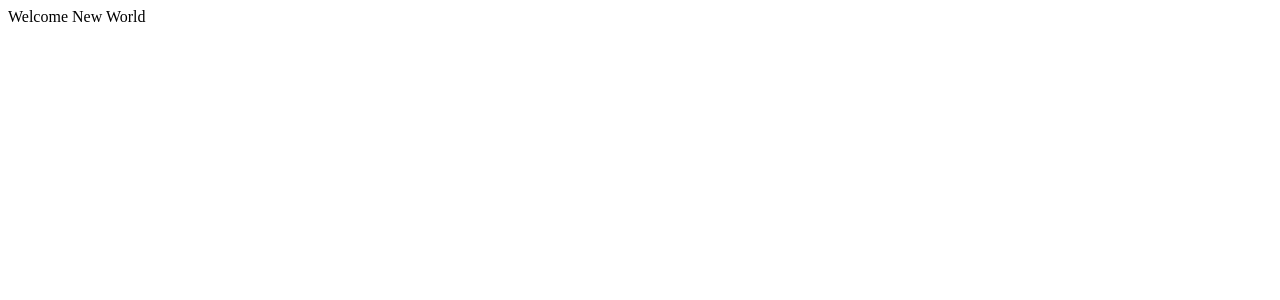
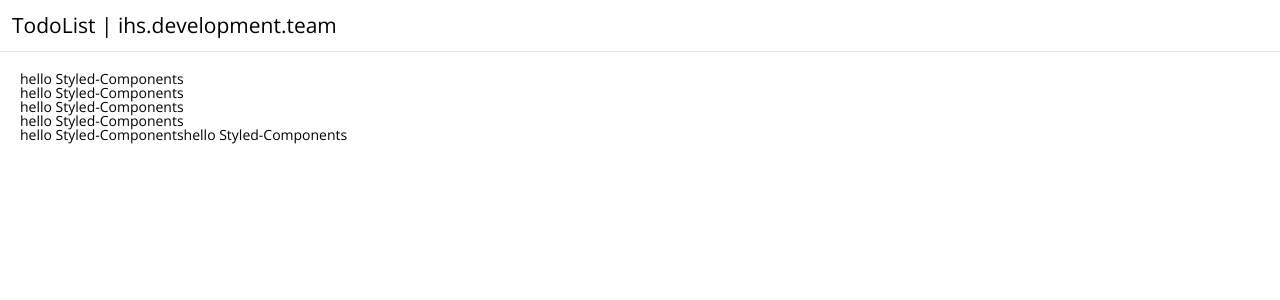
Before and after one commit to SmileRush/edu-frontend-todo, a Next.js app: page / in a window 1280 px wide. Shown: the top 300 px of the page. Built offline with nearby package versions, Linux system fonts and the light colour scheme.

Commit message:
#4 Todo List (make Header Component)

```diff
--- /dev/null
+++ b/components/Header/index.tsx
@@ -0,0 +1,12 @@
+import React from 'react'
+import { Styled_Header } from './styles'
+
+const Header: React.FC = () => {
+  return (
+    <Styled_Header>
+      <h1>TodoList | ihs.development.team</h1>
+    </Styled_Header>
+  )
+}
+
+export default Header
--- /dev/null
+++ b/components/Header/styles.tsx
@@ -0,0 +1,14 @@
+import styled from 'styled-components';
+import palette from '../../styles/palette';
+
+export const Styled_Header = styled.header`
+  display: flex;
+  align-items: center;
+  width: 100%;
+  height: 52px;
+  padding: 0 12px;
+  border-bottom: 1px solid ${palette.gray};
+  h1 {
+    font-size: 21px;
+  }
+`
--- a/package.json
+++ b/package.json
@@ -21,11 +21,14 @@
   "dependencies": {
     "next": "^12.0.4",
     "react": "^17.0.2",
-    "react-dom": "^17.0.2"
+    "react-dom": "^17.0.2",
+    "styled-components": "^5.3.3",
+    "styled-reset": "^4.3.4"
   },
   "devDependencies": {
     "@types/node": "^16.11.9",
     "@types/react": "^17.0.36",
+    "@types/styled-components": "^5.1.15",
     "@typescript-eslint/eslint-plugin": "^5.4.0",
     "@typescript-eslint/parser": "^5.4.0",
     "eslint": "^8.3.0",
--- /dev/null
+++ b/pages/_app.tsx
@@ -0,0 +1,18 @@
+import { AppProps } from 'next/app'
+import Header from '../components/Header'
+import GlobalStyle from '../styles/GlobalStyles'
+
+const app = ({ Component, pageProps }: AppProps) => {
+  return (
+    <>
+      <GlobalStyle />
+      <Header />
+      <Component {...pageProps} />
+    </>
+  )
+}
+
+export default app
+
+// # ~/styles/GlobalStyles.ts 에서 내보내기 했던 GlobalStyle을 가져오기 하였다.
+// # 그리고 app (FC: 함수형 컴포넌트)이 return하도록 포함시켰다.
--- /dev/null
+++ b/pages/_document.tsx
@@ -0,0 +1,57 @@
+import Document, { DocumentContext, DocumentInitialProps, Head, Html, Main, NextScript } from 'next/document'
+import { ServerStyleSheet } from 'styled-components'
+
+class MyDocument extends Document {
+  static async getInitialProps(
+    ctx: DocumentContext
+  ): Promise<DocumentInitialProps> {
+    const sheet = new ServerStyleSheet()
+    const originalRenderPage = ctx.renderPage
+
+    try {
+      ctx.renderPage = () =>
+        originalRenderPage({
+          enhanceApp: (App) => (props) =>
+            sheet.collectStyles(<App {...props} />),
+        })
+
+      const initialProps = await Document.getInitialProps(ctx)
+      return {
+        ...initialProps,
+        styles: (
+          <>
+            {initialProps.styles}
+            {sheet.getStyleElement()}
+          </>
+        ),
+      }
+    } finally {
+      sheet.seal()
+    }
+  }
+
+  render() {
+    return (
+      <Html>
+        <Head>
+          <link
+            href="https://fonts.googleapis.com/css2?family=Open+Sans:wght@400;600&display=swap"
+            rel="stylesheet"
+          />
+        </Head>
+        <body>
+          <Main />
+          <NextScript />
+        </body>
+      </Html>
+    )
+  }
+}
+
+export default MyDocument
+
+// @ 37~40 번 줄의 link로 Font를 가져온다.
+// @ 이를 CDN을 이용하여 네트워크로 Font를 받아온다고 표현한다.
+// @ 이제 우리 앱의 시작 전에 _document, _app이 실행되므로
+// @ _document.tsx 부분에서 가져온 Font를 내 App 어디에서든 사용가능하게 되고,
+// @ styled-components의 속성 중에서, font-family: 'Open Sans'와 같은 방법으로 사용할 수 있게 된다.
--- a/pages/index.tsx
+++ b/pages/index.tsx
@@ -1,5 +1,23 @@
-const index = () => {
-  return 'Welcome New World'
+import { NextPage } from 'next'
+import styled from 'styled-components'
+
+const Container = styled.div`
+  padding: 20px;
+`
+
+const index: NextPage = () => {
+  return (
+    <Container>
+      <h1>hello Styled-Components</h1>
+      <h2>hello Styled-Components</h2>
+      <p>hello Styled-Components</p>
+      <ul>
+        <li>hello Styled-Components</li>
+      </ul>
+      <a>hello Styled-Components</a>
+      <span>hello Styled-Components</span>
+    </Container>
+  )
 }
 
 export default index
--- /dev/null
+++ b/styles/GlobalStyles.ts
@@ -0,0 +1,34 @@
+import { createGlobalStyle, css } from 'styled-components';
+import reset from 'styled-reset'
+
+const globalStyle = css`
+  ${reset}
+
+  input {                    // # input에서 모든 property가 삭제된다. (= 내 마음대로 만들기 쉽게, input이 기본적으로 가진 여러 속성들을 삭제한다.)
+    all:unset;
+  }
+
+  * {                        // # 모든 box-sizing 크기를 border-box 만큼.
+    box-sizing: border-box;
+  }
+
+  a {
+    text-decoration: none;   // # a (=링크)는 기본적으로 하단에 밑줄이 쳐져 있는데, 이러한 기본 속성을 지워준다.
+    color: inherit;          // # a (=링크)의 텍스트는 기본적으로 글자가 파란색인데, 이러한 기본 속성을 지워준다.
+  }
+
+  body {
+    margin: 0;
+    font-size: 14px;
+    font-family: 'Open Sans', sans-serif; // # ~/pages/_document.tsx 에서 Google Font를 CDN으로 가져왔으므로, 이제 어디에서든 font-family 속성으로 폰트를 원하는 대로 변경할 수 있다.
+  }
+`
+
+const GlobalStyle = createGlobalStyle`    // # styled-components를 재사용하기 위해, globalStyle 객체처럼 css 키워드를 통해 작은 덩어리로 만들어 놓고, 속성을 줄줄 써내려가지 않고 객체를 가져오기만 해도, 그대로 적용할 수 있다.
+  ${globalStyle}
+`
+
+export default GlobalStyle
+
+// @ Styled Components의 createGlobalStyle을 사용하여,
+// @ Global Style을 만들었고, export default로 내보내기 하였다.
--- /dev/null
+++ b/styles/palette.ts
@@ -0,0 +1,11 @@
+export default {
+  red: '#FFAFB0',
+  orange: '#FFC282',
+  yellow: '#FCFFB0',
+  green: '#E2FFAF',
+  blue: '#AEE4FF',
+  navy: '#B5C7ED',
+  gray: '#E5E5E5',
+  deep_red: '#F35456',
+  deep_green: '#47E774',
+}
```
Also changed, not shown: .babelrc (added), .eslintrc.json, 2 other files (tests, documents, lock files or other folders).
